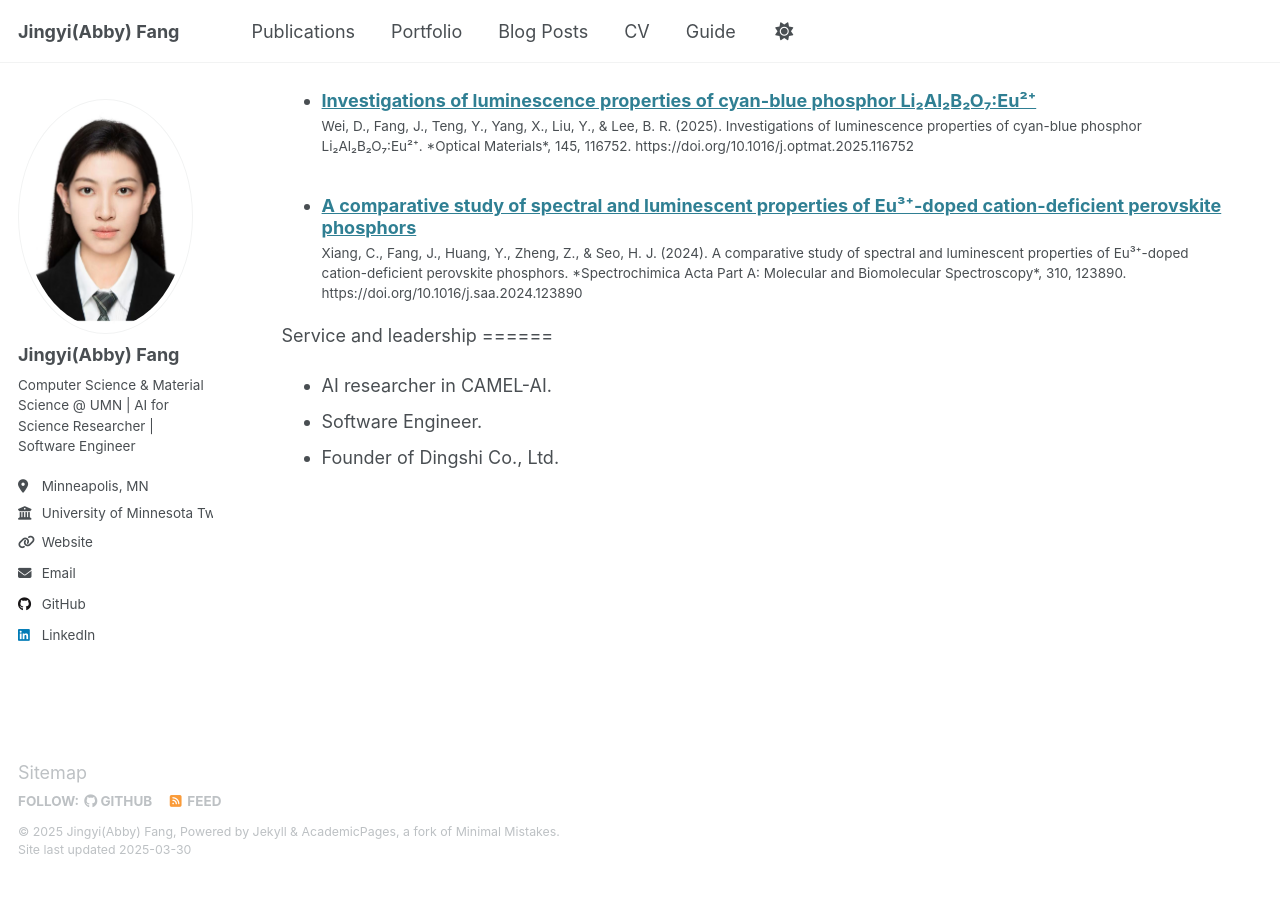
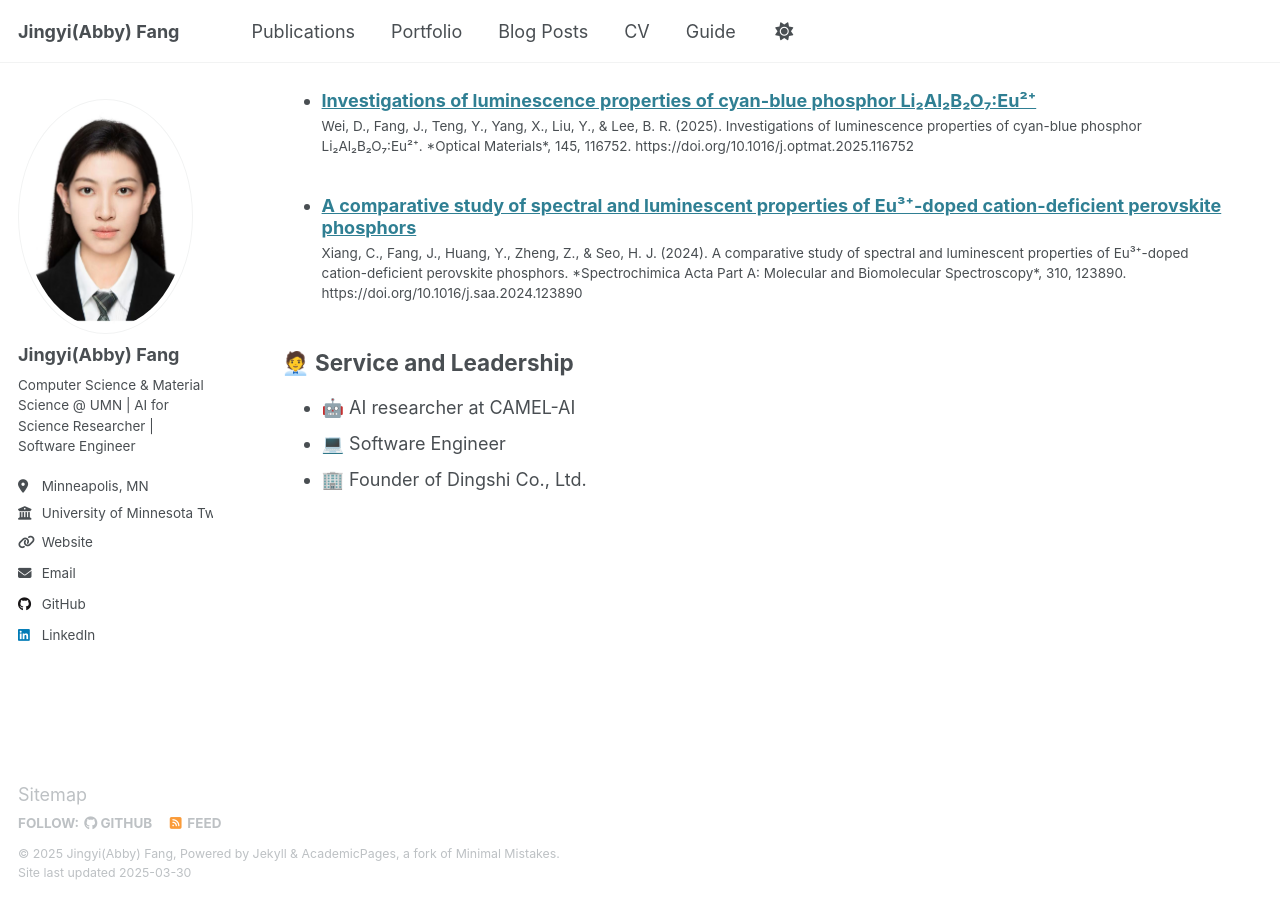
Before and after one commit to Abby0575/Abby057.github.io, a Jekyll site: the page built from _pages/cv.md, in a window 1280 px wide and 900 px high, scrolled down 570 px. Built offline with Jekyll 4.4.1, drawn with Linux system fonts in a browser that asks for light colours; comment, search, counter and statistics services are not loaded; before the commit the page ends 1448 px from its top, so only the background shows below that.

Commit message:
Update 41

```diff
--- a/_pages/cv.md
+++ b/_pages/cv.md
@@ -65,8 +65,8 @@ Teaching
   {% endfor %}</ul>
 {%- endcomment -%}
 
-Service and leadership
-======
-* AI researcher in CAMEL-AI.
-* Software Engineer.
-* Founder of Dingshi Co., Ltd.
+## 🧑‍💼 Service and Leadership
+
+- 🤖 AI researcher at CAMEL-AI
+- 💻 Software Engineer
+- 🏢 Founder of Dingshi Co., Ltd.
```
